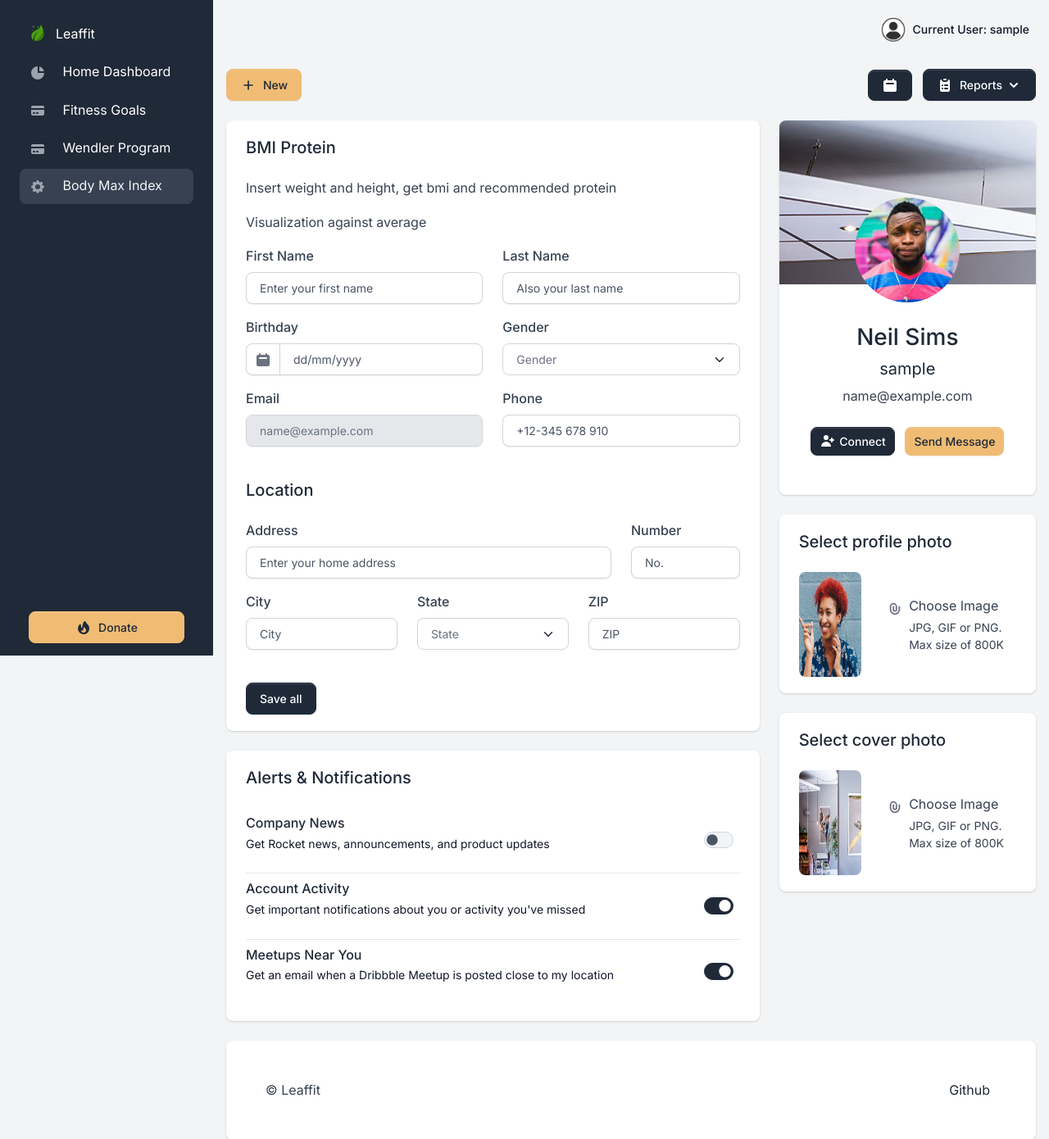
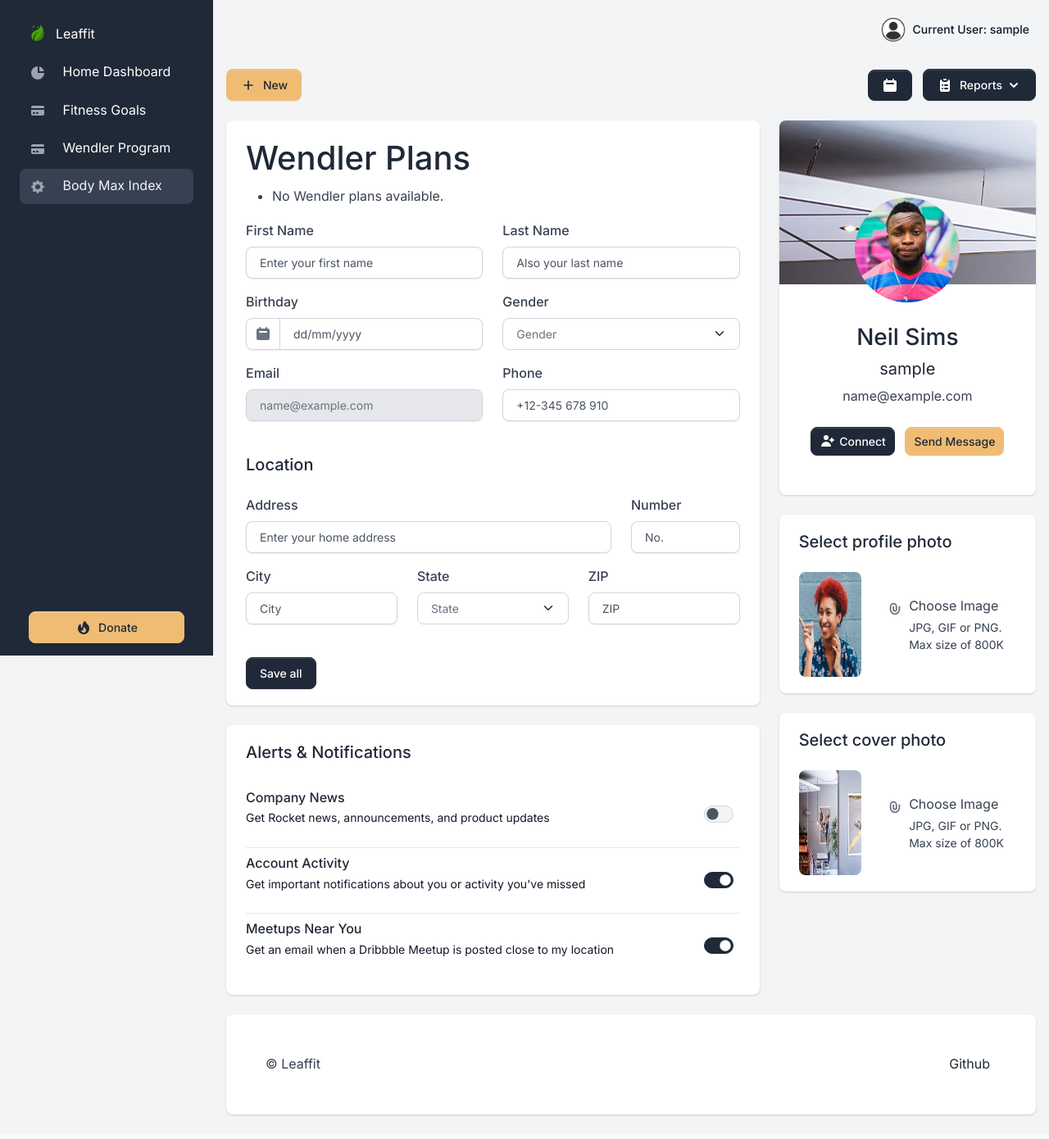
Before and after one commit to KyeongsupChoi/LeafFitApp, a Django app: page /settings.html in a window 1280 px wide. Shown: the top 1390 px of the page at 82% size. After the commit the page ends 1362 px from the top, so only its background shows below. Run offline with Django 3.2, Linux system fonts and the light colour scheme; the visitor is signed in with stand-in values (Sample User, id 1); some libraries are stand-ins or nearby versions.

Commit message:
read functionality for records

```diff
--- a/apps/home/tests.py
+++ b/apps/home/tests.py
@@ -17,7 +17,6 @@ class SimpleTest(unittest.TestCase):
     def test_details(self):
         # Create an instance of a GET request.
         request = self.factory.get('/customer/details')
-
         # Test my_view() as if it were deployed at /customer/details
         response = wendler_view(request)
         self.assertEqual(response.status_code, 200)
--- a/apps/home/urls.py
+++ b/apps/home/urls.py
@@ -16,6 +16,8 @@ urlpatterns = [
 
     path('export_docx/', views.word_doc_view, name='exportie'),
 
+    path('wendler-plans/', views.wendler_plan_list, name='wendler_plan_list'),
+
     # Matches any html file
     re_path(r'^.*\.*', views.pages, name='pages'),
 
--- a/apps/home/views.py
+++ b/apps/home/views.py
@@ -28,6 +28,8 @@ from .models import WendlerPlan
 from reportlab.pdfgen import canvas
 import io
 from django.conf import settings
+
+from .models import WendlerPlan
 
 # View for the dashboard page, requires login
 @login_required(login_url="/login/")
@@ -156,6 +158,11 @@ def some_view(request):
     buffer.seek(0)
     return FileResponse(buffer, as_attachment=True, filename='WendlerSheet.pdf')
 
+def wendler_plan_list(request):
+    wendler_plans = WendlerPlan.objects.all()  # Retrieve all WendlerPlan objects
+    print("farr")
+    return render(request, 'home/settings.html', {'wendler_plans': wendler_plans})
+
 # View to generate Word document of the Wendler plan
 def word_doc_view(request):
     document = Document()
--- a/apps/templates/home/settings.html
+++ b/apps/templates/home/settings.html
@@ -72,9 +72,22 @@
     <div class="row">
         <div class="col-12 col-xl-8">
             <div class="card card-body border-0 shadow mb-4">
-                <h2 class="h5 mb-4">BMI Protein</h2>
-                <p>Insert weight and height, get bmi and recommended protein</p>
-                <p>Visualization against average</p>
+                <h1>Wendler Plans</h1>
+                    <ul>
+                        {% for plan in wendler_plans %}
+                            <li>
+                                <strong>{{ plan.name }}</strong> - {{ plan.weight }} kg
+                                <br>
+                                Created at: {{ plan.created_at }}
+                                <br>
+                                Updated at: {{ plan.updated_at }}
+                                <br>
+                                Exercise Data: {{ plan.exercise_data }}
+                            </li>
+                        {% empty %}
+                            <li>No Wendler plans available.</li>
+                        {% endfor %}
+                    </ul>
                 <form>
                     <div class="row">
                         <div class="col-md-6 mb-3">
```
